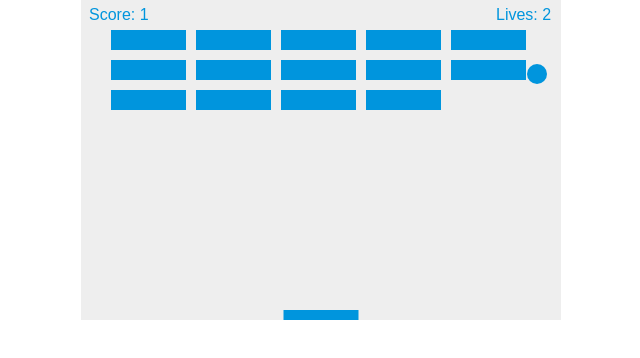
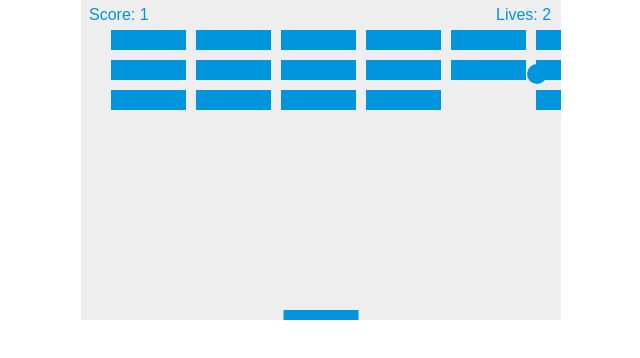
Before and after one commit to Puppygodog/Puppygodog.github.io, a plain HTML site: page breakout.html in a window 1280 px wide. Shown: the whole page, without its empty margins (319-959 px from the left). Drawn offline with Linux system fonts and the light colour scheme.

Commit message:
Update breakout.html

```diff
--- a/breakout.html
+++ b/breakout.html
@@ -22,7 +22,7 @@
     var paddleX = (canvas.width-paddleWidth)/2;
     var rightPressed = false;
     var leftPressed = false;
-    var brickRowCount = 5;
+    var brickRowCount = 7;
     var brickColumnCount = 3;
     var brickWidth = 75;
     var brickHeight = 20;
```
